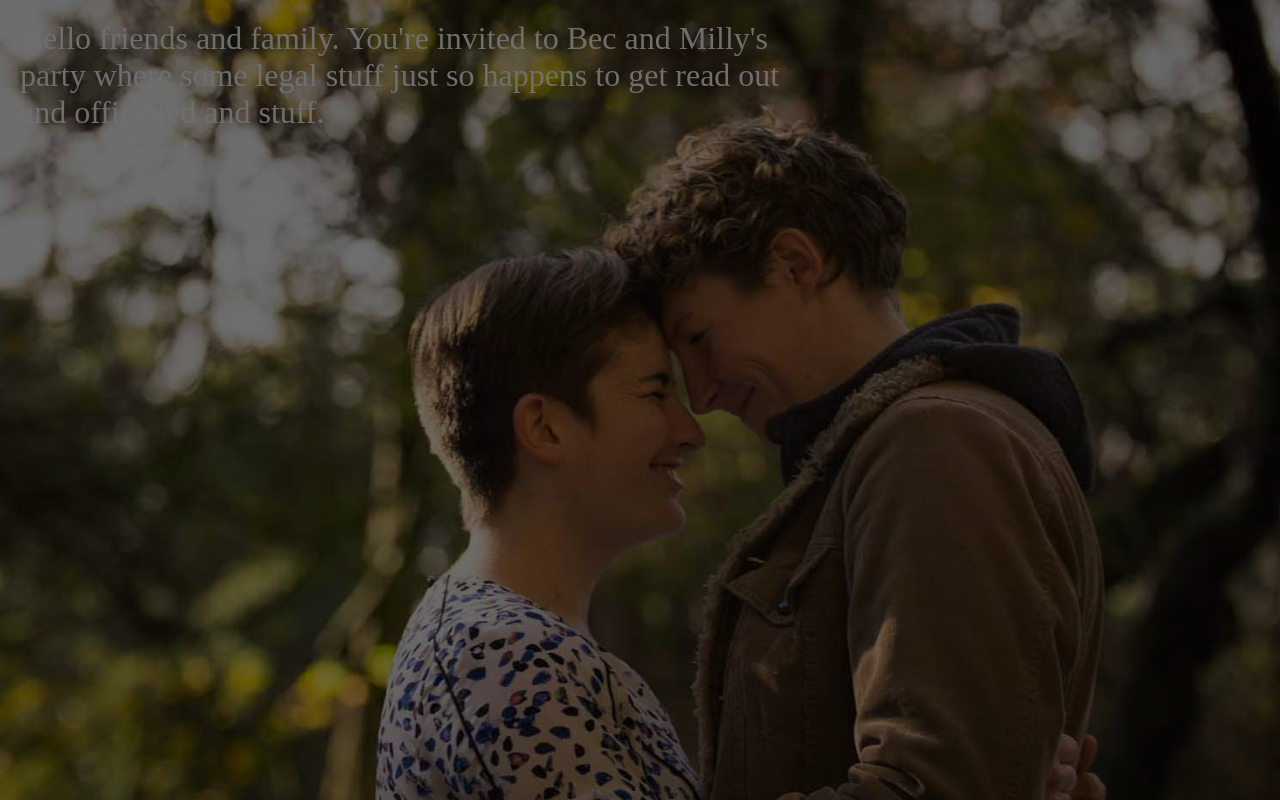
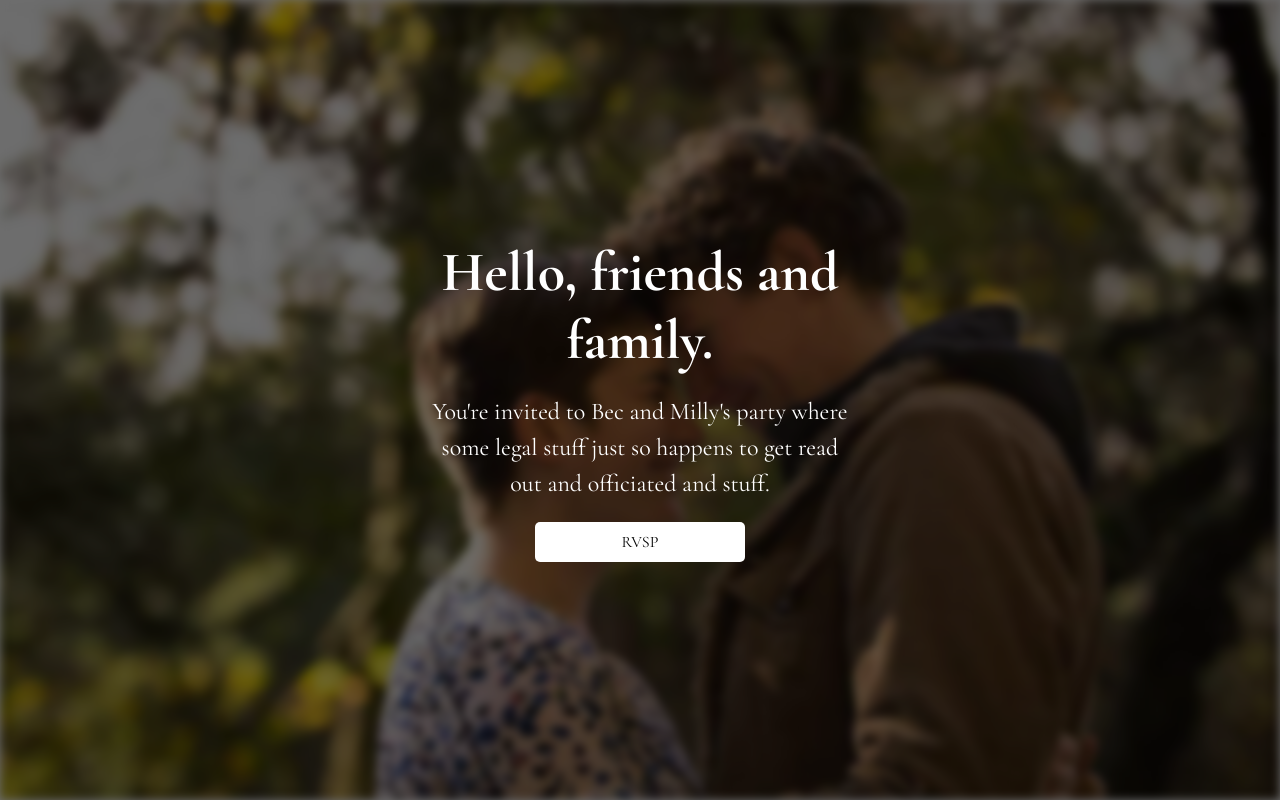
Before and after one commit to millyrowboat/wedding-site, a React (Create React App) app: page / in a window 1280 px wide. Built offline with nearby package versions, Linux system fonts and the light colour scheme.

Commit message:
Makey makey styleys nice

```diff
--- a/public/index.html
+++ b/public/index.html
@@ -10,6 +10,7 @@
     -->
     <link rel="manifest" href="%PUBLIC_URL%/manifest.json">
     <link rel="shortcut icon" href="%PUBLIC_URL%/favicon.ico">
+    <link href="https://fonts.googleapis.com/css?family=Cormorant+Garamond:400,700" rel="stylesheet">
     <!--
       Notice the use of %PUBLIC_URL% in the tags above.
       It will be replaced with the URL of the `public` folder during the build.
--- a/src/App.js
+++ b/src/App.js
@@ -1,44 +1,53 @@
-import React from "react";
-import preset from "jss-preset-default";
-import injectSheet from "react-jss";
-import photo from "./background-shot.jpg";
-import { IntroductionText } from "./IntroductionText";
+import React from 'react';
+import preset from 'jss-preset-default';
+import injectSheet from 'react-jss';
+import photo from './background-shot.jpg';
+import IntroductionText from './IntroductionText';
 
 const styles = {
   app: {
-    width: "100%",
-    height: "100%",
-    background: "rgba(0, 0, 0, 0.57)"
+    width: '100%',
+    height: '100%',
+    background: 'rgba(0, 0, 0, 0.57)',
+    fontFamily: 'Cormorant Garamond, serif',
   },
   coverPhoto: {
     background: `url(${photo}) no-repeat center center fixed`,
-    backgroundSize: "cover",
-    position: "fixed",
-    width: "100%",
-    height: "100%",
-    zIndex: "-10"
+    'background-color': 'black',
+    backgroundSize: 'cover',
+    position: 'fixed',
+    width: '100%',
+    height: '100%',
+    zIndex: '-10',
+    filter: 'blur(5px)',
+  },
+  contentWrapper: {
+    display: 'flex',
+    justifyContent: 'center',
+    alignContent: 'center',
+    width: '100%',
+    maxWidth: '500px',
+    margin: '0 auto',
+    height: '100%',
+    flexWrap: 'wrap',
+    flexDirection: 'column'
   },
   centered: {
     maxWidth: 800,
-    height: 400
-  }
+    height: 400,
+  },
 };
 
-const ContentWrapper = ({ classes, children }) => {
-  return <div className={classes.coverPhoto}>{children}</div>;
+const ContentWrapper = ({classes, children}) => {
+  return <div className={classes.contentWrapper}>{children}</div>;
 };
 
-const App = ({ classes }) => {
+const App = ({classes}) => {
   return (
     <div className={classes.app}>
+      <div className={classes.coverPhoto} />
       <ContentWrapper classes={classes}>
-        <div className={classes.centered}>
-          <IntroductionText classes={classes}>
-            Hello friends and family. You're invited to Bec and Milly's party
-            where some legal stuff just so happens to get read out and
-            officiated and stuff.
-          </IntroductionText>
-        </div>
+        <IntroductionText />
       </ContentWrapper>
     </div>
   );
--- a/src/IntroductionText.js
+++ b/src/IntroductionText.js
@@ -1,27 +1,51 @@
-import React from 'react';
+import React from "react";
 import injectSheet from "react-jss";
 
 const styles = {
-  text: {
-    padding: 20,
-  },
-  content: {
-    fontSize: '2rem',
-    color: 'white'
-  }
-}
+    text: {
+        padding: "20px 40px",
+        textAlign: "center"
+    },
+    content: {
+        fontSize: "2rem",
+        color: "white"
+    },
+    heroText: {
+        fontSize: "3.5rem",
+        display: "block",
+        padding: "0 0 20px 0",
+        fontWeight: "700"
+    },
+    secondaryText: {
+        "font-size": "1.5rem",
+        "display": "block",
+        "line-height": "1.5"
+    },
+    button: {
+        "margin-top": "20px",
+        "width": "50%",
+        "font-size": "1rem",
+        "padding": "10px",
+        "background-color": "#ffffff",
+        "font-family": "Cormorant Garamond, serif",
+        "border": "none",
+        "border-radius": "5px"
+    }
+};
 
+const Text = ({ classes }) => {
+  return (
+    <div className={classes.text}>
+      <div className={classes.content}>
+          <span className={classes.heroText}>Hello, friends and family. </span>
 
-const Text = ({classes}) => {
-  return(
-   <div className={classes.text}>
-      <span className={classes.content}>
-        Hello friends and family. You're invited to Bec and Milly's party
-        where some legal stuff just so happens to get read out and
-        officiated and stuff.
-      </span>
+          <span className={classes.secondaryText}>You're invited to Bec and Milly's party where
+        some legal stuff just so happens to get read out and officiated and
+        stuff.</span>
+        <button className={classes.button}> RVSP </button>
+      </div>
     </div>
-  )
-}
+  );
+};
 
-export const IntroductionText = injectSheet(styles)(Text);
+export default injectSheet(styles)(Text);
```
